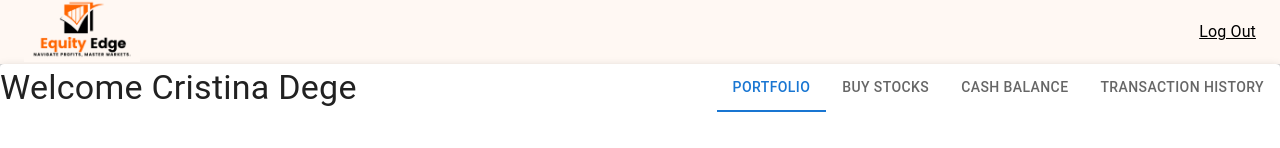
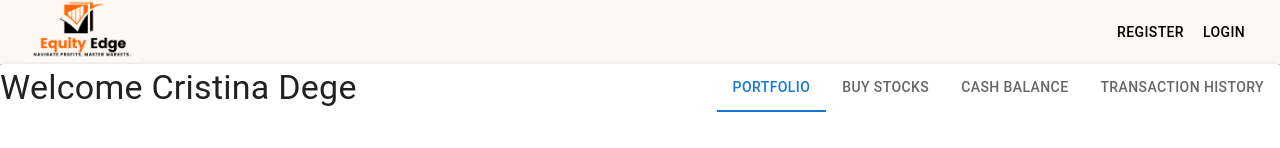
Before and after one commit to crisdege/EquityEdge, a React (Create React App) app in the folder equity-edge/client/: page / in a window 1280 px wide. Shown: the top 148 px of the page. Built offline with nearby package versions, Linux system fonts and the light colour scheme.

Commit message:
fixed register and login dialog

```diff
--- a/equity-edge/client/src/App.js
+++ b/equity-edge/client/src/App.js
@@ -12,7 +12,7 @@ const App = () => {
   // const userId = null;
   // const userFullName = null;
 
-  const [isLoggedIn, setIsLoggedIn] = useState(true);
+  const [isLoggedIn, setIsLoggedIn] = useState(false);
 
   const handleLogout = () => {
     // Perform logout actions
--- a/equity-edge/client/src/NavigationBar.js
+++ b/equity-edge/client/src/NavigationBar.js
@@ -1,17 +1,49 @@
 import React, { useState } from "react";
-import { AppBar, Toolbar, Typography, Button, Box } from "@mui/material";
+import {
+  AppBar,
+  Toolbar,
+  Typography,
+  Button,
+  Box,
+  Dialog,
+  DialogTitle,
+  DialogContent,
+  DialogActions,
+} from "@mui/material";
 import { Link } from "react-router-dom";
 import Logo from "./Images/Logo.png";
 import { useNavigate } from "react-router-dom";
 
+import LoginForm from "./UserComponents/LoginForm";
+import RegisterForm from "./UserComponents/RegisterForm";
+
 const NavigationBar = ({ isLoggedIn, onLogout, userID, userFullName }) => {
   const navigate = useNavigate();
+  const [loginDialogOpen, setLoginDialogOpen] = useState(false);
+  const [registerDialogOpen, setRegisterDialogOpen] = useState(false);
 
   const handleLogout = () => {
     navigate("/");
   };
 
+  const handleLoginDialogOpen = () => {
+    setLoginDialogOpen(true);
+  };
+
+  const handleLoginDialogClose = () => {
+    setLoginDialogOpen(false);
+  };
+
+  const handleRegisterDialogOpen = () => {
+    setRegisterDialogOpen(true);
+  };
+
+  const handleRegisterDialogClose = () => {
+    setRegisterDialogOpen(false);
+  };
+
   return (
+    <>
       <AppBar position="static" sx={{ backgroundColor: "#FFF8F3", height: 64 }}>
         <Toolbar>
           <Box display="flex" alignItems="center">
@@ -19,7 +51,11 @@ const NavigationBar = ({ isLoggedIn, onLogout, userID, userFullName }) => {
               <img
                 src={Logo}
                 alt="Logo"
-              style={{ height: "64px", marginRight: "10px", cursor: "pointer" }}
+                style={{
+                  height: "64px",
+                  marginRight: "10px",
+                  cursor: "pointer",
+                }}
               />
             </Link>
           </Box>
@@ -46,16 +82,14 @@ const NavigationBar = ({ isLoggedIn, onLogout, userID, userFullName }) => {
               <>
                 <Button
                   color="inherit"
-                component={Link}
-                to="/register"
+                  onClick={handleRegisterDialogOpen}
                   sx={{ color: "black" }}
                 >
                   Register
                 </Button>
                 <Button
                   color="inherit"
-                component={Link}
-                to="/login"
+                  onClick={handleLoginDialogOpen}
                   sx={{ color: "black" }}
                 >
                   Login
@@ -65,6 +99,25 @@ const NavigationBar = ({ isLoggedIn, onLogout, userID, userFullName }) => {
           </Box>
         </Toolbar>
       </AppBar>
+      <Dialog open={loginDialogOpen} onClose={handleLoginDialogClose}>
+        <DialogTitle>Login</DialogTitle>
+        <DialogContent>
+          <LoginForm />
+        </DialogContent>
+        <DialogActions>
+          <Button onClick={handleLoginDialogClose}>Close</Button>
+        </DialogActions>
+      </Dialog>
+      <Dialog open={registerDialogOpen} onClose={handleRegisterDialogClose}>
+        <DialogTitle>Register</DialogTitle>
+        <DialogContent>
+          <RegisterForm />
+        </DialogContent>
+        <DialogActions>
+          <Button onClick={handleRegisterDialogClose}>Close</Button>
+        </DialogActions>
+      </Dialog>
+    </>
   );
 };
 
```
Lines whose indentation alone changed are shown as unchanged.
